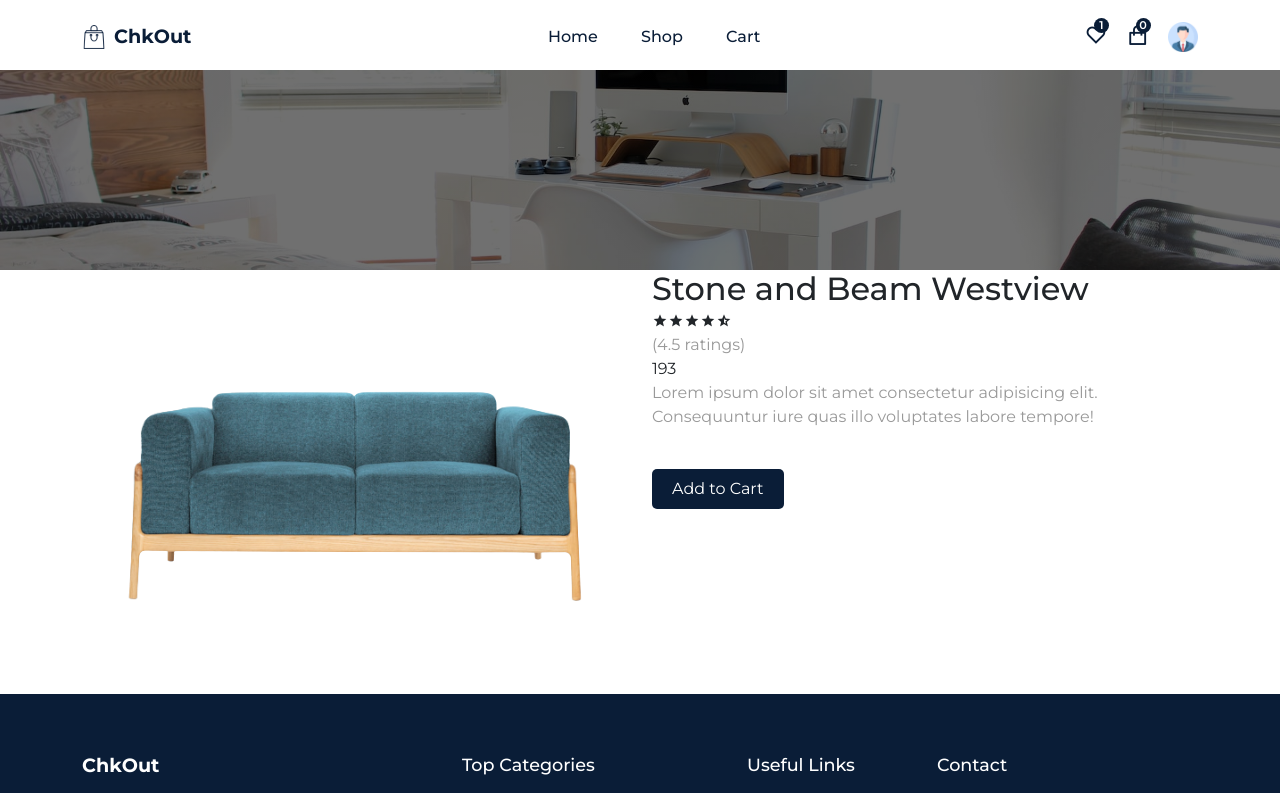
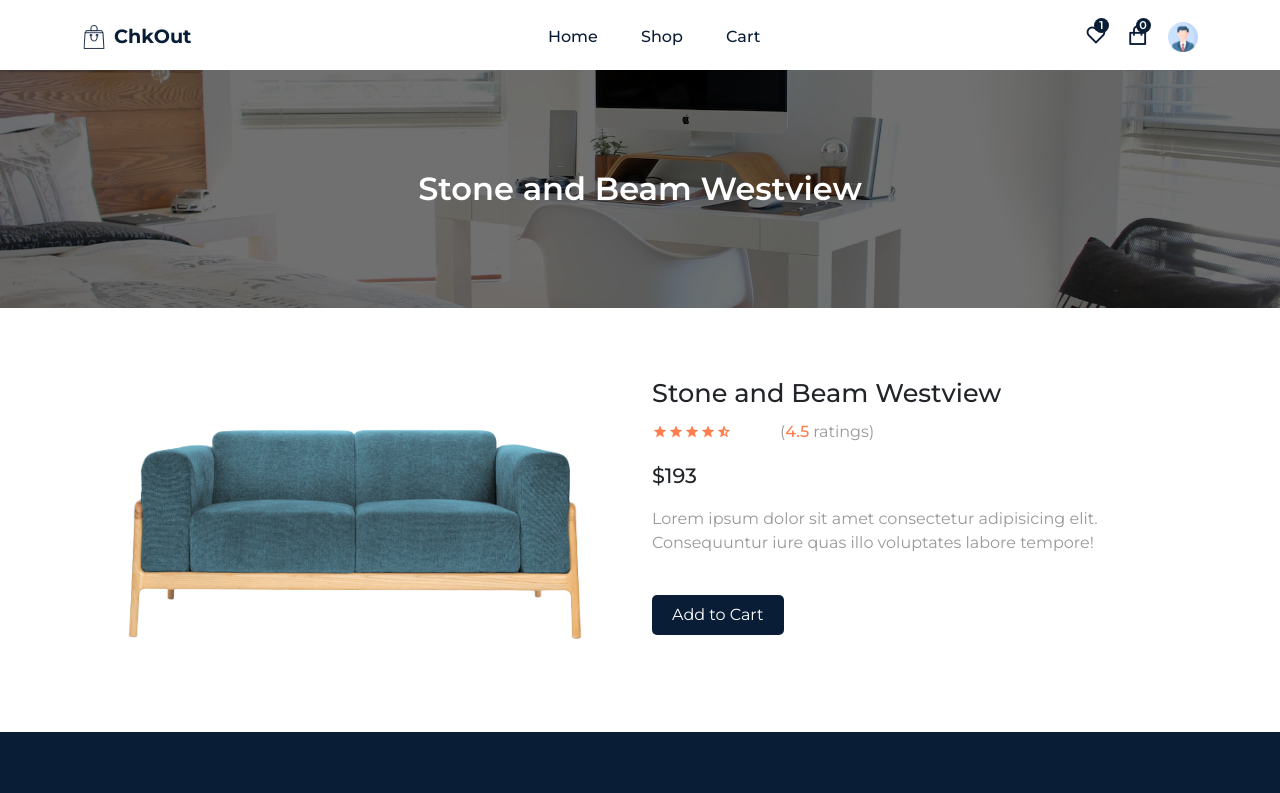
Before and after one commit to mrinnnmoy/ChkOut-ecommerce, a React (Create React App) app: page /shop/01 in a window 1280 px wide. Shown: the top 793 px of the page. Built offline with nearby package versions, Linux system fonts and the light colour scheme.

Commit message:
style productDetails

```diff
--- /dev/null
+++ b/src/pages/ProductDetails/ProductDetails.css
@@ -0,0 +1,22 @@
+.product__details {
+    margin-top: 70px;
+}
+
+.product__details h2 {
+    font-size: 1.6rem;
+    margin-bottom: 10px;
+}
+
+.product__rating span i {
+    color: coral;
+}
+
+.product__rating p span {
+    color: coral;
+    font-weight: 500;
+}
+
+.product__price {
+    font-size: 1.3rem;
+    font-weight: 500;
+}
--- a/src/pages/ProductDetails.jsx
+++ b/src/pages/ProductDetails/ProductDetails.jsx
@@ -1,9 +1,11 @@
 import React from 'react';
 import { Container, Row, Col } from 'reactstrap';
 import { useParams } from "react-router-dom";
-import products from './../assets/data/products';
-import Helmet from './../components/Helmet/Helmet';
-import CommonSection from './../components/UI/CommonSection/CommonSection';
+import products from '../../assets/data/products';
+import Helmet from '../../components/Helmet/Helmet';
+import CommonSection from '../../components/UI/CommonSection/CommonSection';
+import "./ProductDetails.css";
+import { motion } from 'framer-motion';
 
 const ProductDetails = () => {
 
@@ -14,7 +16,7 @@
 
   return (
     <Helmet title={productName}>
-      <CommonSection />
+      <CommonSection title={productName} />
 
       <section className='pt-0'>
         <Container>
@@ -25,7 +27,7 @@
             <Col lg='6'>
               <div className="product__details">
                 <h2>{productName}</h2>
-                <div className="product__rating">
+                <div className="product__rating d-flex align-items-center gap-5 mb-3">
                   <div>
                     <span><i className="ri-star-s-fill"></i></span>
                     <span><i className="ri-star-s-fill"></i></span>
@@ -33,11 +35,13 @@
                     <span><i className="ri-star-s-fill"></i></span>
                     <span><i className="ri-star-half-s-line"></i></span>
                   </div>
-                  <p>({avgRating} ratings)</p>
+                  <p>
+                    (<span>{avgRating}</span> ratings)
+                  </p>
                 </div>
-                <span>{price}</span>
-                <p>{shortDesc}</p>
-                <button className="buy__btn">Add to Cart</button>
+                <span className='product__price'>${price}</span>
+                <p className='mt-3'>{shortDesc}</p>
+                <motion.button whileTap={{ scale: 1.2 }} className="buy__btn">Add to Cart</motion.button>
               </div>
             </Col>
           </Row>
--- a/src/routers/Routers.js
+++ b/src/routers/Routers.js
@@ -3,7 +3,7 @@
 import Home from "../pages/Home/Home";
 import Shop from "../pages/Shop/Shop";
 import Cart from "../pages/Cart";
-import ProductDetails from "../pages/ProductDetails";
+import ProductDetails from "../pages/ProductDetails/ProductDetails";
 import Checkout from "../pages/Checkout";
 import Login from "../pages/Login";
 import Signup from "../pages/Signup";
```
